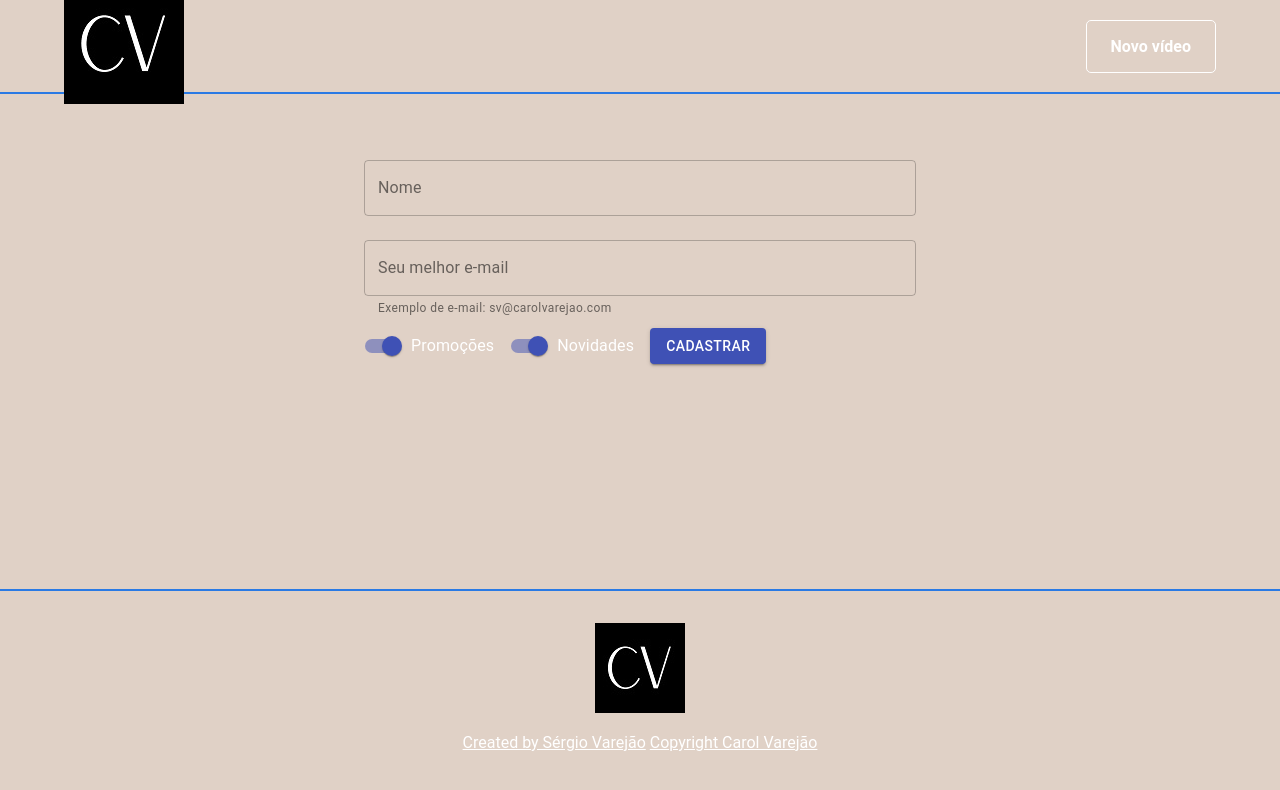
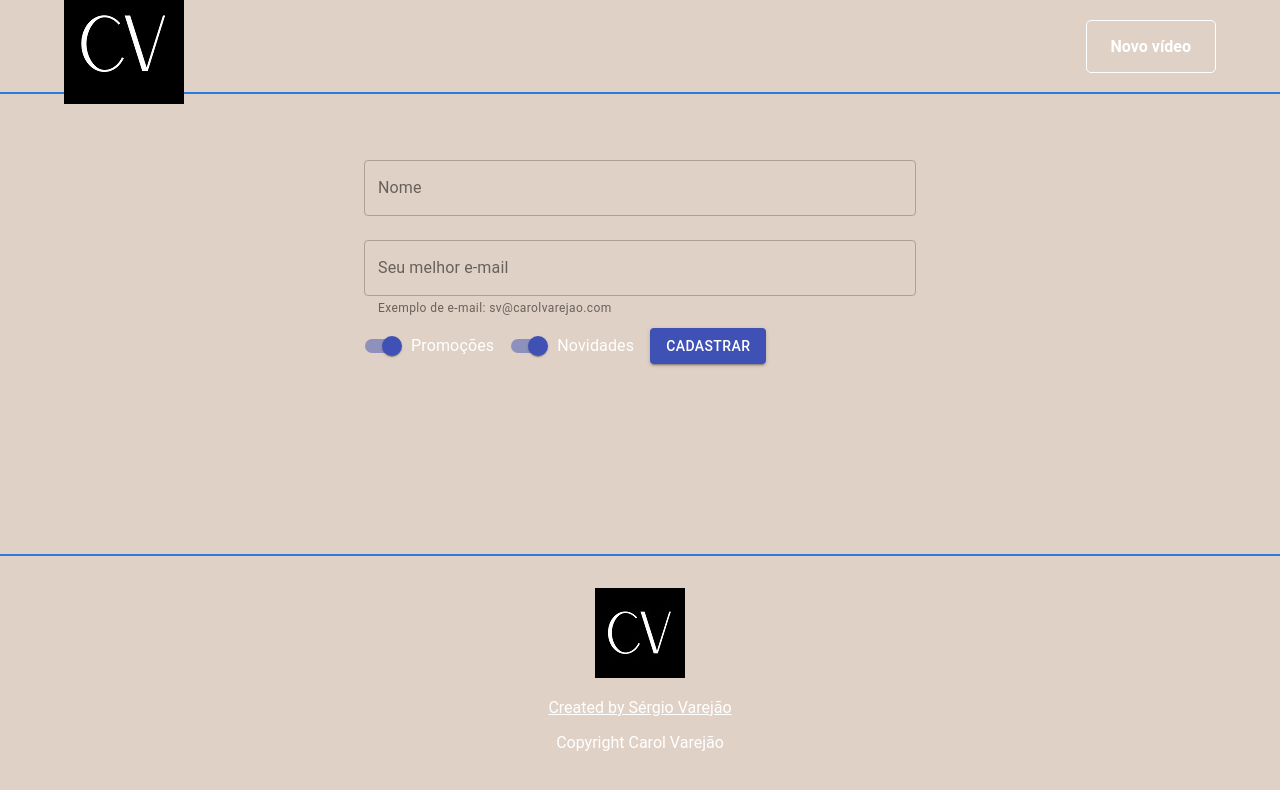
Before and after one commit to varejaosergio/carolVarejao, a React (Create React App) app: page / in a window 1280 px wide. Shown: the top 790 px of the page. Built offline with nearby package versions, Linux system fonts and the light colour scheme.

Commit message:
copy do footer fix

```diff
--- a/src/components/Footer/index.js
+++ b/src/components/Footer/index.js
@@ -13,10 +13,9 @@ function Footer() {
         <a href="https://www.linkedin.com/in/sergio-s-varejao-frontend/">
         Created by Sérgio Varejão
         </a>
-        {' '}
-        <a href="https://www.instagram.com/carolvarejao/">
-          Copyright Carol Varejão
-        </a>
+      </p>
+      <p>
+        Copyright Carol Varejão
       </p>
     </FooterBase>
   );
```
